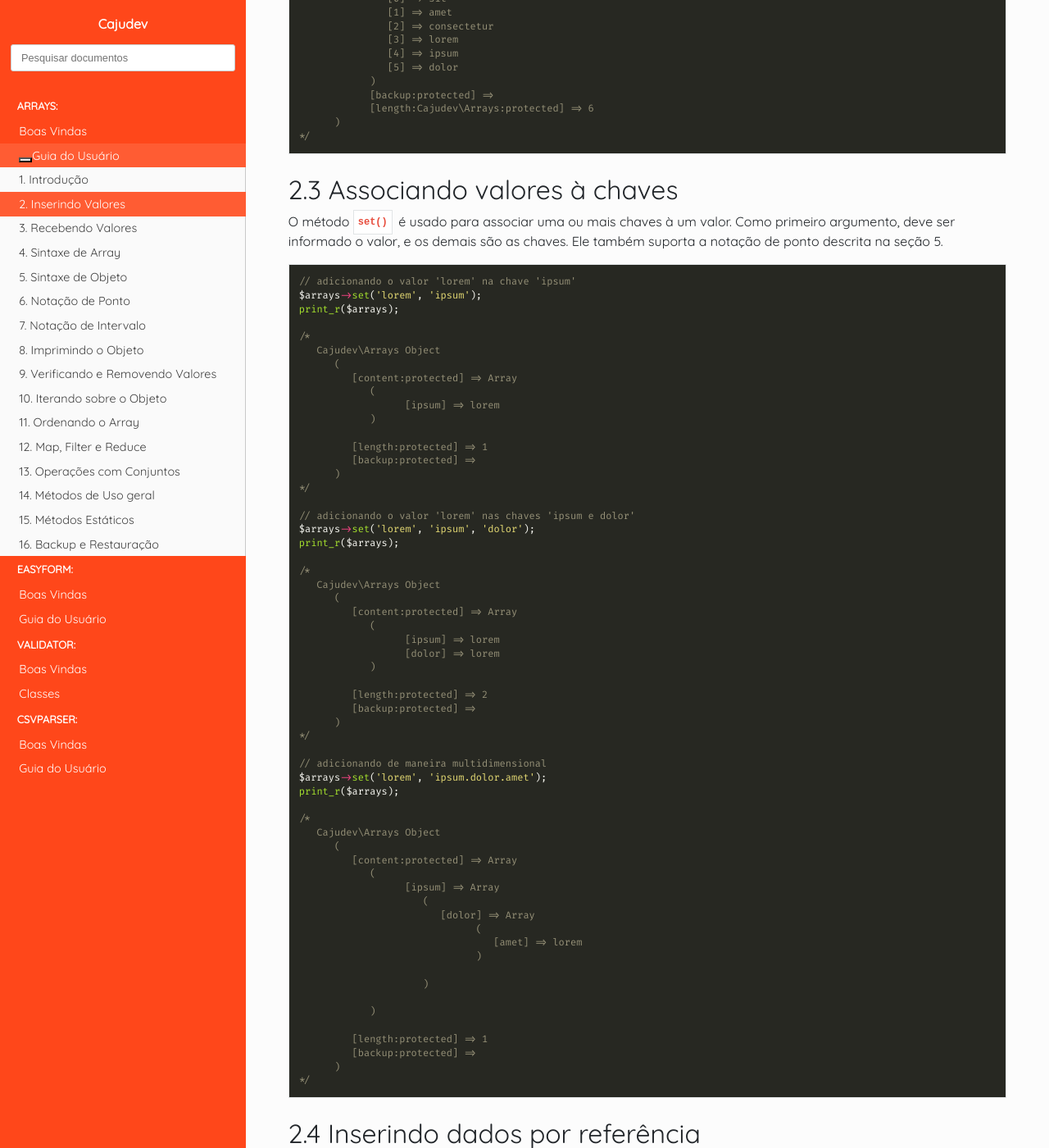
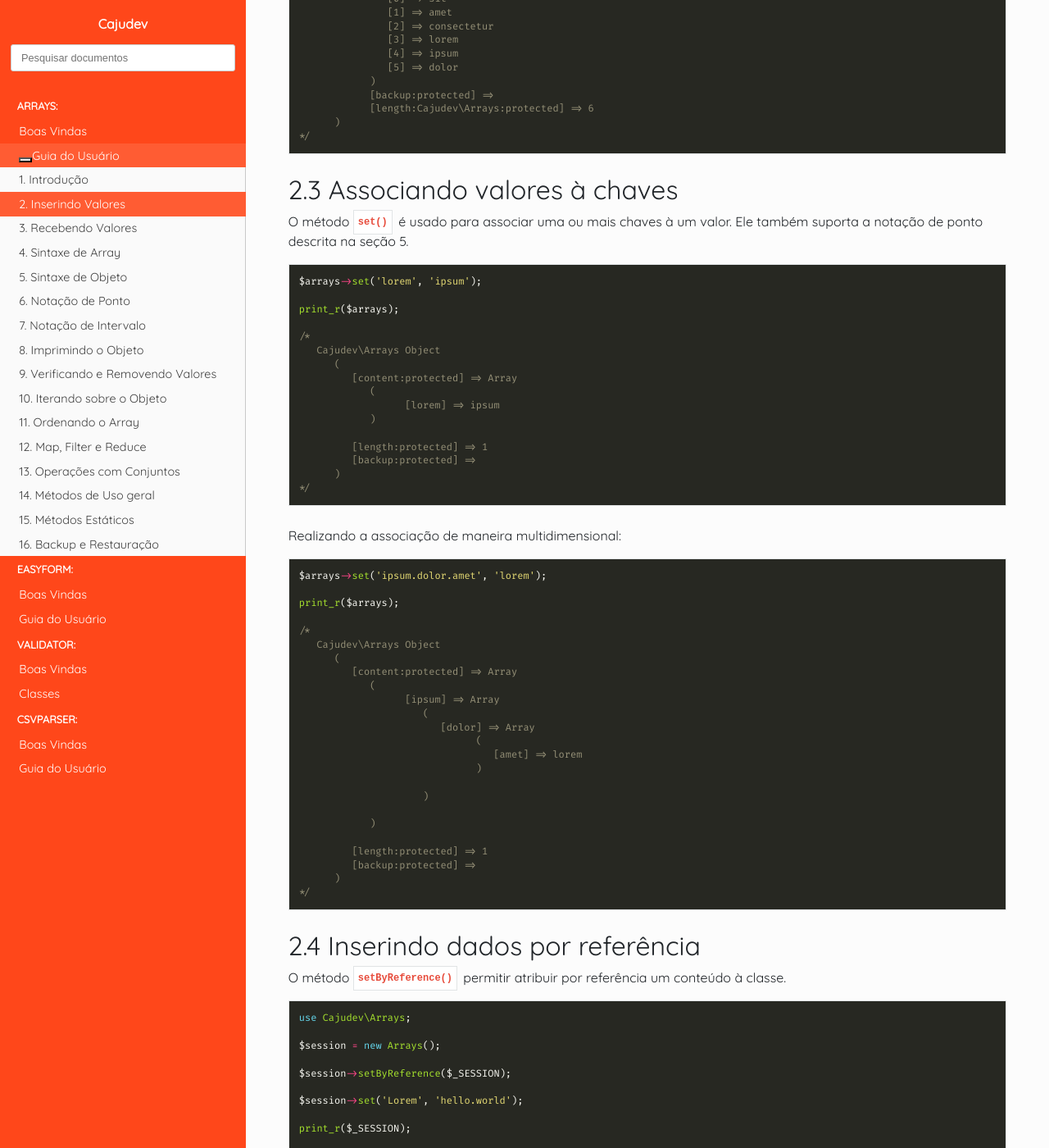
Before and after one commit to cajudev/docs, a Sphinx documentation site: the page built from source/arrays/pages/inserting-values.rst, in a window 1280 px wide and 1400 px high, scrolled down 973 px. Shown: the whole window at 82% size. Built offline with Sphinx 7.4.7 and the Read the Docs theme 2.0.0, drawn with Linux system fonts in a browser that asks for light colours; nearby versions of some CDN libraries; library files that are not in the unit come from our copies; pages that are not in the unit, such as notebooks, are missing from menus.

Commit message:
Atualização

```diff
--- a/source/arrays/pages/getting-values.rst
+++ b/source/arrays/pages/getting-values.rst
@@ -45,7 +45,7 @@ Considere o objeto abaixo para todos os exemplos desta página:
 
     // ================================================================================================================ //
 
-        $arrays->get('ipsum', 'dolor'); // ['consectetur', ['sit' => 'amet']]
+        $arrays->get('ipsum', 'dolor'); // ['ipsum' => 'consectetur', 'dolor' => ['sit' => 'amet']]
 
     // ================================================================================================================ //
 
--- a/source/arrays/pages/inserting-values.rst
+++ b/source/arrays/pages/inserting-values.rst
@@ -71,13 +71,13 @@ O método ``unshift()`` aceita um número variável de argumentos e serve para a
 2.3 Associando valores à chaves
 -------------------------------
 
-O método ``set()`` é usado para associar uma ou mais chaves à um valor.  Como primeiro argumento, deve ser
-informado o valor, e os demais são as chaves. Ele também suporta a notação de ponto descrita na seção 5.
+O método ``set()`` é usado para associar uma ou mais chaves à um valor.
+Ele também suporta a notação de ponto descrita na seção 5.
 
 .. code:: php
 
-   // adicionando o valor 'lorem' na chave 'ipsum'
    $arrays->set('lorem', 'ipsum');
+
    print_r($arrays);
 
    /*
@@ -85,7 +85,7 @@ informado o valor, e os demais são as chaves. Ele também suporta a notação d
          (
             [content:protected] => Array
                (
-                     [ipsum] => lorem
+                     [lorem] => ipsum
                )
 
             [length:protected] => 1
@@ -93,26 +93,12 @@ informado o valor, e os demais são as chaves. Ele também suporta a notação d
          )
    */
 
-   // adicionando o valor 'lorem' nas chaves 'ipsum e dolor'
-   $arrays->set('lorem', 'ipsum', 'dolor');
-   print_r($arrays);
+Realizando a associação de maneira multidimensional:
 
-   /*
-      Cajudev\Arrays Object
-         (
-            [content:protected] => Array
-               (
-                     [ipsum] => lorem
-                     [dolor] => lorem
-               )
+.. code:: php
 
-            [length:protected] => 2
-            [backup:protected] =>
-         )
-   */
+   $arrays->set('ipsum.dolor.amet', 'lorem');
 
-   // adicionando de maneira multidimensional
-   $arrays->set('lorem', 'ipsum.dolor.amet');
    print_r($arrays);
 
    /*
```
Also changed, not shown: source/arrays/pages/general-methods.rst (+8 -6 lines).
